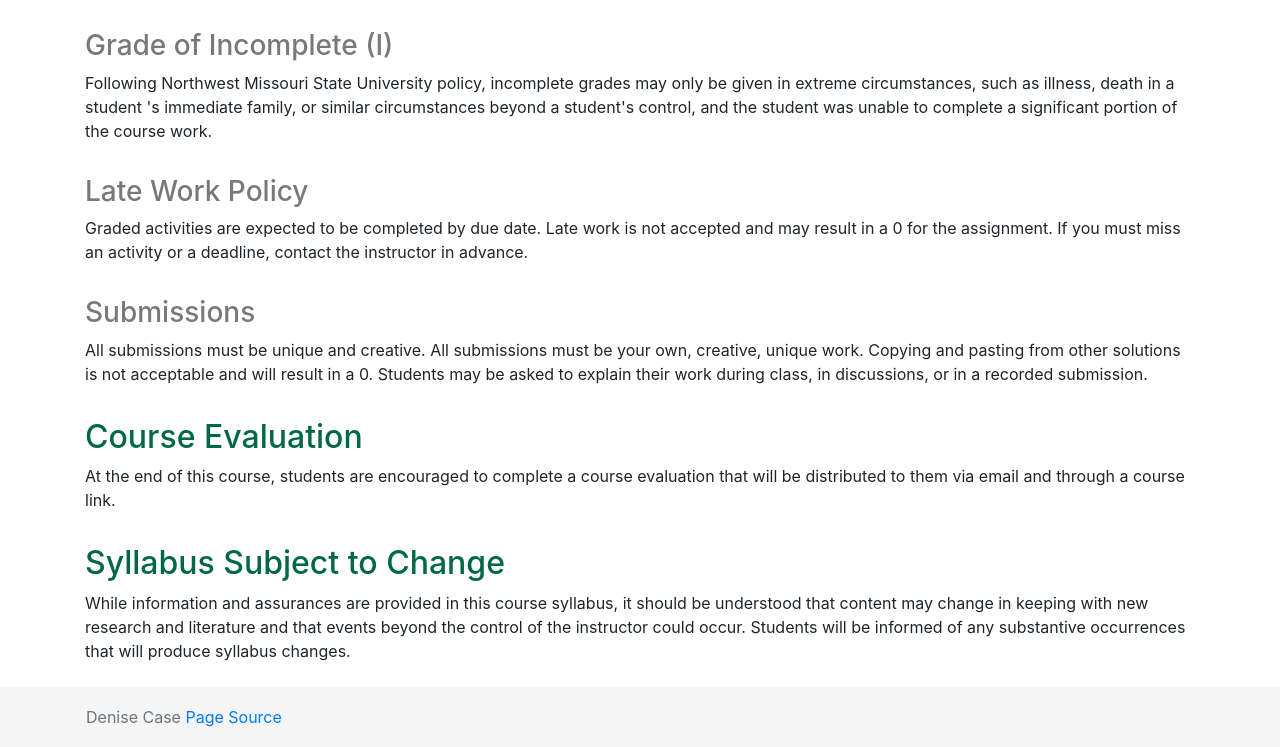
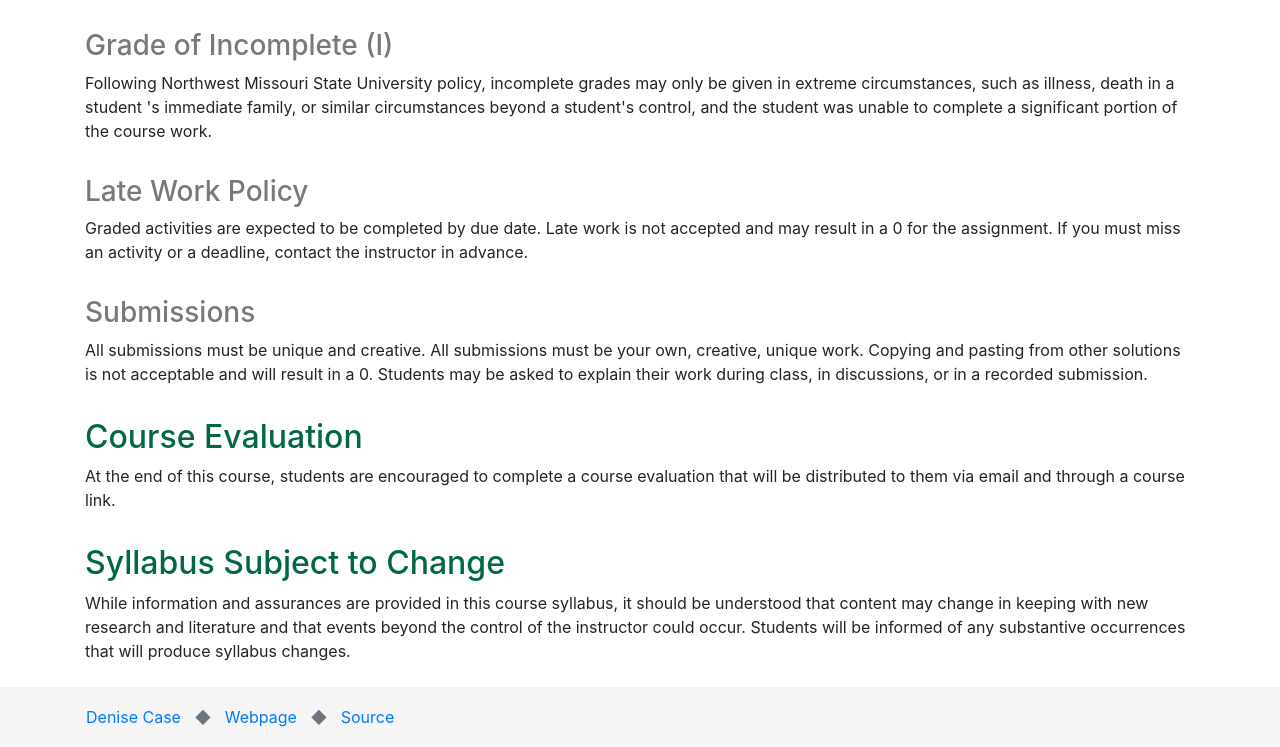
Before and after one commit to denisecase/44-517-bigdata-syllabus, a plain HTML site: page index.html in a window 1280 px wide. Shown: the part 5096-5843 px from the top of the page. Drawn offline with nearby package versions, Linux system fonts and the light colour scheme.

Commit message:
Update index.html

```diff
--- a/index.html
+++ b/index.html
@@ -412,8 +412,9 @@
 
   <footer class="footer ">
     <div class="container ">
-      <span class="text-muted ">Denise Case
-        <a href="https://profcase.github.io/44-517-bigdata-syllabus" target="_blank">Page</a>
+       <span class="text-muted ">
+        <a href="https://www.linkedin.com/in/denisecase/">Denise Case </a>&nbsp; &#9670; &nbsp;
+        <a href="https://profcase.github.io/44-517-bigdata-syllabus" target="_blank">Webpage</a> &nbsp; &#9670; &nbsp;
         <a href="https://github.com/profcase/44-517-bigdata-syllabus" target="_blank">Source</a>
       </span>
     </div>
```
